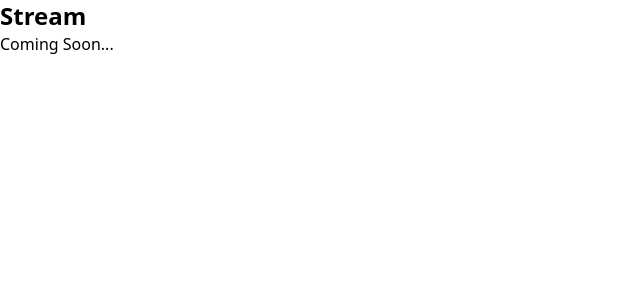
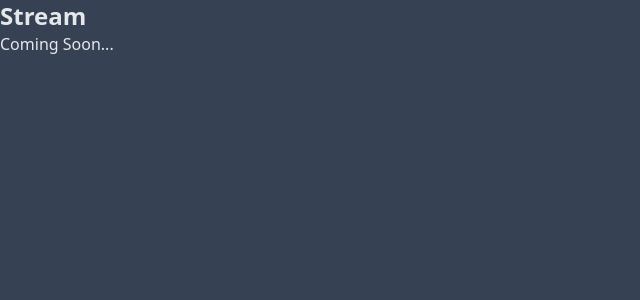
Before and after one commit to HaselmutGames/portfolio-website, a SvelteKit app: page /stream in a window 1280 px wide. Shown: the top 300 px of the page, without its empty margins (0-640 px from the left). Built offline with nearby package versions, Linux system fonts and the light colour scheme.

Commit message:
Make background gray

```diff
--- a/src/app.css
+++ b/src/app.css
@@ -1,2 +1,6 @@
 @import 'tailwindcss';
 @plugin '@tailwindcss/typography';
+
+body{
+    @apply bg-gray-700 text-gray-200;
+}
```
